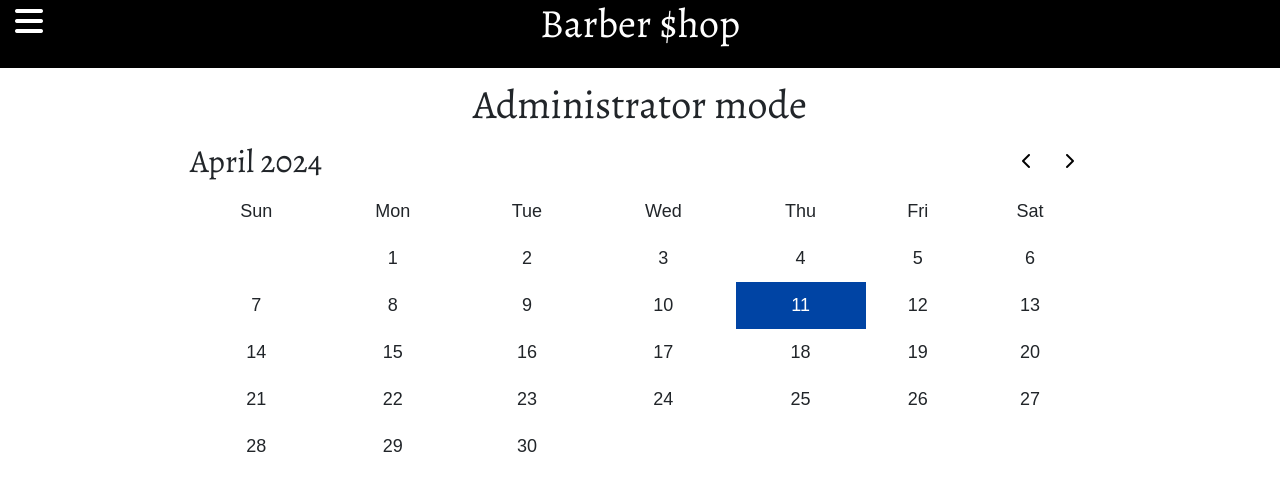
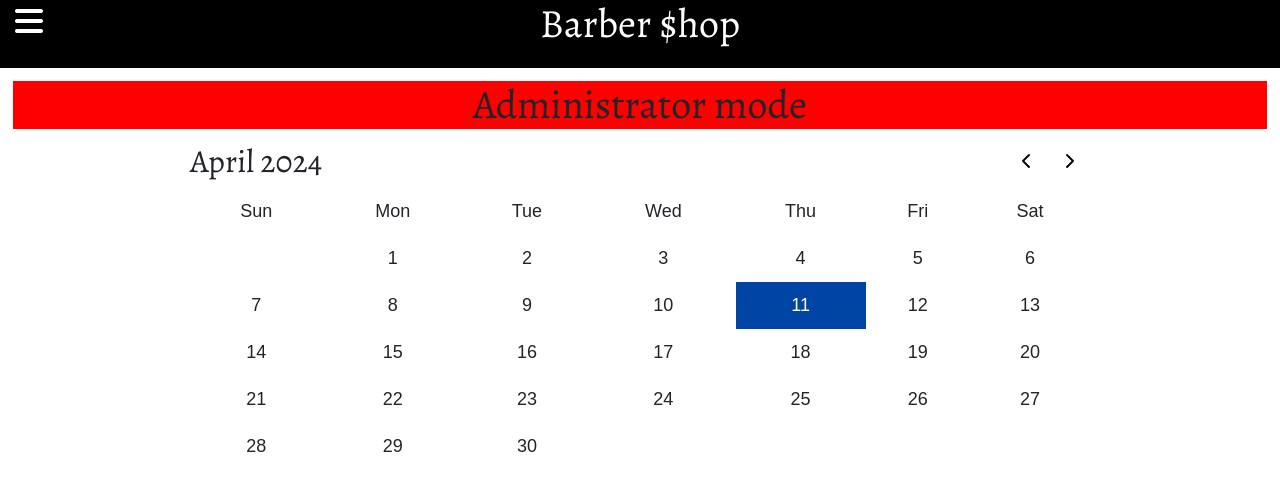
Before and after one commit to vferreira19/AugmentedRealityBusinessWebsite, a Flask app: template templates/admin_page.html in a window 1280 px wide. Shown: the top 489 px of the page. Run offline with Flask 3, Linux system fonts and the light colour scheme; the template is opened without the code that fills it, so the values that code supplies are empty; some libraries are stand-ins or nearby versions; some web fonts are replaced.

Commit message:
changed bg color

```diff
--- a/templates/admin_page.html
+++ b/templates/admin_page.html
@@ -45,4 +45,10 @@
 
 </body>
 
+<style>
+  .briefing{
+    background-color: red;
+  }
+</style>
+
 </html>
```
